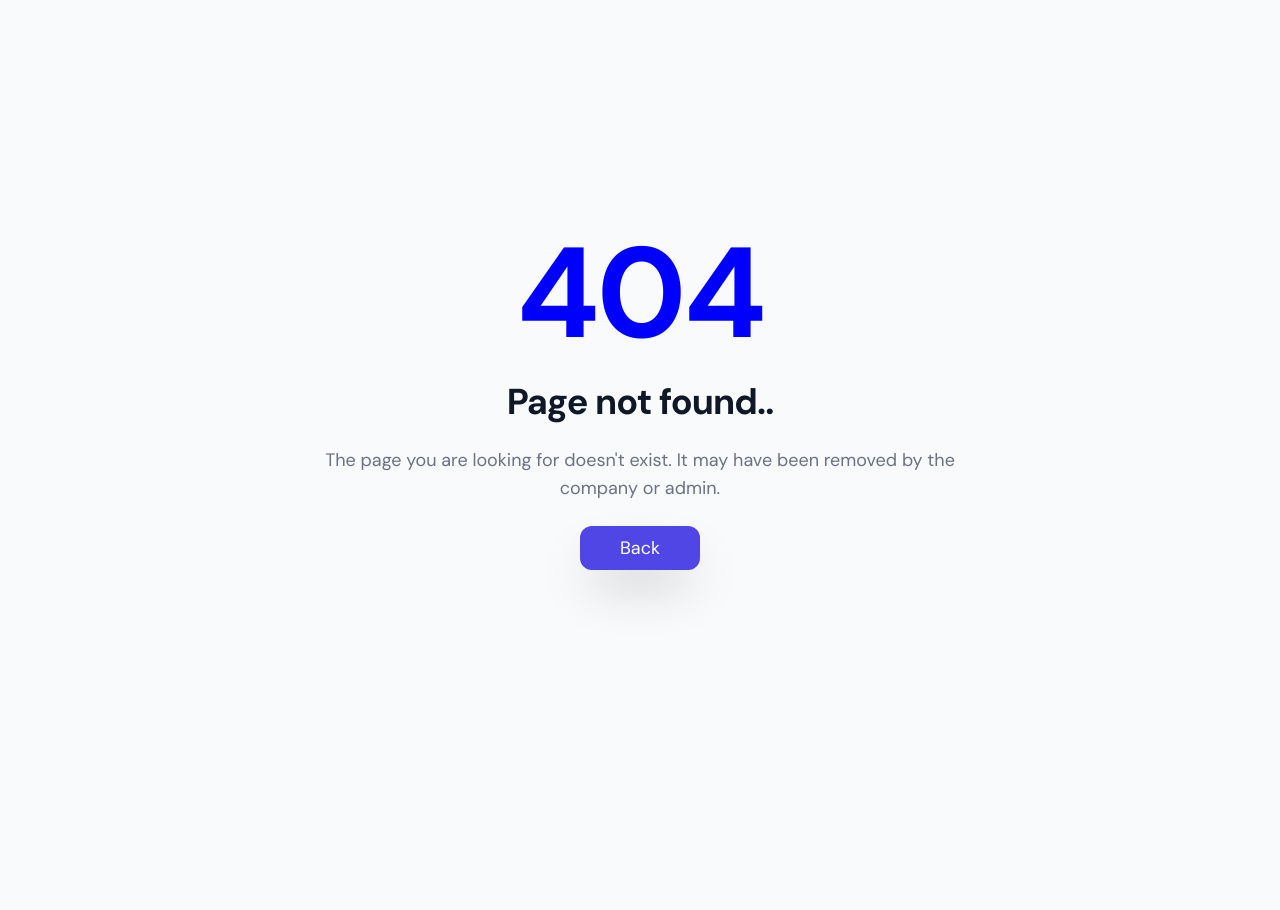
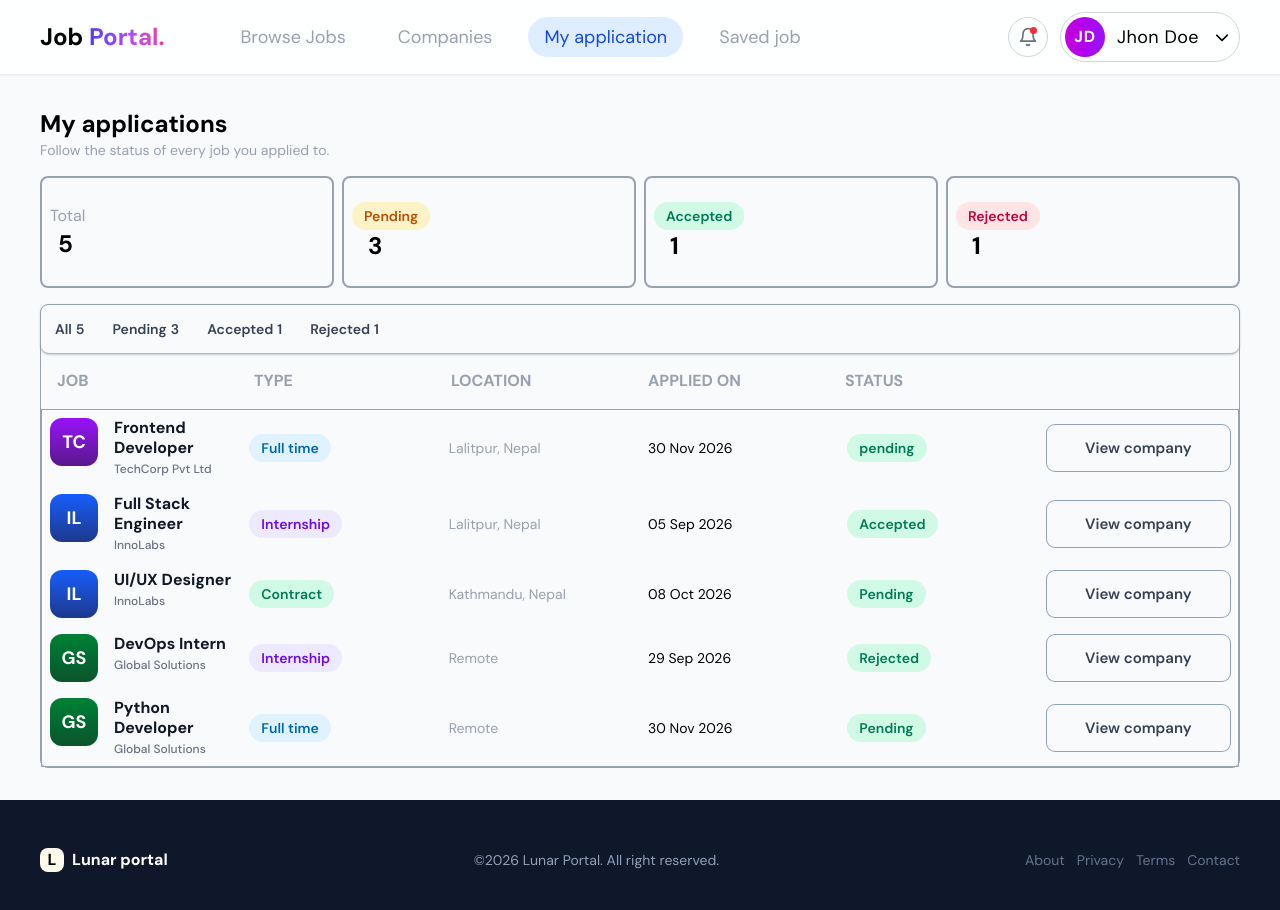
Before and after one commit to gokul-lamsal/jobkhoj, a React (Vite) app in the folder frontend/: page /seeker/application in a window 1280 px wide. Before the commit this address led to /not-found. Shown: the top 910 px of the page. Before the commit the page ends 800 px from the top, so only its background shows below. Built offline with nearby package versions, Linux system fonts and the light colour scheme.

Commit message:
Seeker Application is added

```diff
--- a/frontend/src/App.jsx
+++ b/frontend/src/App.jsx
@@ -13,6 +13,8 @@ import SeekerDashBoard from "./pages/seeker/SeekerDashBoard";
 import Browsepage from "./pages/public/Browsepage";
 import CompaniesPage from "./pages/public/CompaniesPage";
 import SeekerJobPage from "./pages/seeker/SeekerJobPage";
+import SeekerApplication from "./pages/seeker/SeekerApplication";
+
 
 function App() {
   const route = createBrowserRouter([
@@ -68,6 +70,10 @@ function App() {
               path: "browse/:id",
               element: <SeekerJobPage />,
             },
+             {
+              path: "application",
+              element: <SeekerApplication />,
+            },
           ]
         }
 
--- /dev/null
+++ b/frontend/src/pages/seeker/SeekerApplication.jsx
@@ -0,0 +1,224 @@
+import React, { useState } from "react";
+import Badge from "../../components/global/Badge";
+import { badgeType, gradients } from "../../components/helpers/ColorAndBadge";
+import Button from "../../components/global/Button";
+
+function SeekerApplication() {
+  const [jobInfo, setJobInfo] = useState([
+    {
+      id: 1,
+      title: "Frontend Developer",
+      company: "TechCorp Pvt Ltd",
+      initials: "TC",
+      jobType: "Full time",
+      location: "Lalitpur, Nepal",
+      accentColor: "purple",
+      salary: "NPR 50k-70k",
+      appliedOn: "30 Nov 2026",
+      status: "pending",
+    },
+    {
+      id: 2,
+      title: "Full Stack Engineer",
+      company: "InnoLabs",
+      location: "Lalitpur, Nepal",
+      initials: "IL",
+      accentColor: "blue",
+      jobType: "Internship",
+      appliedOn: "05 Sep 2026",
+      status: "Accepted",
+    },
+    {
+      id: 3,
+      title: "UI/UX Designer",
+      company: "InnoLabs",
+      location: "Kathmandu, Nepal",
+      initials: "IL",
+      accentColor: "blue",
+      jobType: "Contract",
+      appliedOn: "08 Oct 2026",
+      status: "Pending",
+    },
+    {
+      id: 4,
+      title: "DevOps Intern",
+      company: "Global Solutions",
+      location: "Remote",
+      initials: "GS",
+      accentColor: "green",
+      jobType: "Internship",
+      postedAt: "2 days ago",
+      appliedOn: "29 Sep 2026",
+      status: "Rejected",
+    },
+    {
+      id: 5,
+      title: "Python Developer",
+      company: "Global Solutions",
+      initials: "GS",
+      accentColor: "green",
+      location: "Remote",
+      jobType: "Full time",
+      postedAt: "2 days ago",
+      appliedOn: "30 Nov 2026",
+      status: "Pending",
+    },
+  ]);
+  return (
+    <main>
+      <section className=" flex flex-col gap-4 py-8">
+        <div>
+          <h1 className="font-bold text-2xl">My applications</h1>
+          <p className="text-sm text-gray-400">
+            Follow the status of every job you applied to.
+          </p>
+        </div>
+
+        {/* status part */}
+
+        <div className="grid grid-cols-4 gap-2 ">
+          <div className="border-2 border-gray-400 rounded-lg py-6 px-2 flex flex-col justify-center">
+            <p className="text-md text-gray-400">Total</p>
+            <h1 className="text-2xl font-extrabold px-2">5</h1>
+          </div>
+          <div className="border-2 border-gray-400 rounded-lg py-6 px-2 flex flex-col justify-center">
+            <span>
+              <Badge type="warning" text={"Pending"} />
+            </span>
+            <h1 className="text-2xl font-extrabold px-4">3</h1>
+          </div>
+          <div className="border-2 border-gray-400 rounded-lg py-6 px-2 flex flex-col justify-center">
+            <span>
+              <Badge type="success" text={"Accepted"} />
+            </span>
+            <h1 className="text-2xl font-extrabold px-4">1</h1>
+          </div>
+          <div className="border-2 border-gray-400 rounded-lg py-6 px-2 flex flex-col justify-center">
+            <span>
+              <Badge type="danger" text={"Rejected"} />
+            </span>
+            <h1 className="text-2xl font-extrabold px-4">1</h1>
+          </div>
+        </div>
+
+        {/* last part */}
+        <div className="border border-gray-400 rounded-lg">
+          <div>
+            <div className="flex gap-4 shadow shadow-gray-400 p-2 rounded-lg">
+              <div className="group flex justify-center items-center gap-1 p-1.5 rounded-2xl cursor-pointer hover:bg-primary-hover transition-colors duration-300">
+                <p className="font-semibold text-gray-700 text-sm group-hover:text-white">
+                  All
+                </p>
+                <p className="font-semibold text-gray-700 text-sm group-hover:text-white">
+                  5
+                </p>
+              </div>
+              <div className="group flex justify-center items-center gap-1 p-1.5 rounded-2xl cursor-pointer hover:bg-primary-hover transition-colors duration-300">
+                <p className="font-semibold text-gray-700 text-sm group-hover:text-white">
+                  Pending
+                </p>
+                <p className="font-semibold text-gray-700 text-sm group-hover:text-white">
+                  3
+                </p>
+              </div>
+              <div className="group flex justify-center items-center gap-1 p-1.5 rounded-2xl cursor-pointer hover:bg-primary-hover transition-colors duration-300">
+                <p className="font-semibold text-gray-700 text-sm group-hover:text-white">
+                  Accepted
+                </p>
+                <p className="font-semibold text-gray-700 text-sm group-hover:text-white">
+                  1
+                </p>
+              </div>
+              <div className="group flex justify-center items-center gap-1 p-1.5 rounded-2xl cursor-pointer hover:bg-primary-hover transition-colors duration-300">
+                <p className="font-semibold text-gray-700 text-sm group-hover:text-white">
+                  Rejected
+                </p>
+                <p className="font-semibold text-gray-700 text-sm group-hover:text-white">
+                  1
+                </p>
+              </div>
+            </div>
+
+            <div className="p-4 grid grid-cols-6 gap-4 items-center justify-center">
+              <div>
+                <p className="font-bold text-gray-400">JOB</p>
+              </div>
+              <div>
+                <p className="font-bold text-gray-400">TYPE</p>
+              </div>
+              <div>
+                <p className="font-bold text-gray-400">LOCATION</p>
+              </div>
+              <div>
+                <p className="font-bold text-gray-400">APPLIED ON</p>
+              </div>
+              <div>
+                <p className="font-bold text-gray-400">STATUS</p>
+              </div>
+            </div>
+            <div className="border border-gray-400">
+              {jobInfo.map((JobDetails, i) => (
+                <div className="p-2 grid grid-cols-6 gap-4 justify-center items-center">
+                  <div className="flex flex-col gap-2">
+                    <div>
+                      <div className="flex gap-4">
+                        <div
+                          className={`h-12 w-12 shrink-0 rounded-xl flex items-center justify-center text-white font-bold text-lg bg-linear-to-b ${gradients[JobDetails.accentColor]}`}
+                        >
+                          {JobDetails.initials}
+                        </div>
+                        <div className="flex flex-col gap-0.5">
+                          <h3 className="font-bold text-md leading-tight text-gray-900">
+                            {JobDetails.title}
+                          </h3>
+                          <span className="text-[12px] font-medium text-gray-500">
+                            {JobDetails.company}
+                          </span>
+                        </div>
+                      </div>
+                    </div>
+                  </div>
+
+                  <div className="flex flex-col gap-2">
+                    <div className="shrink-0">
+                      <Badge
+                        type={badgeType[JobDetails.jobType.toLowerCase()]}
+                        text={JobDetails.jobType}
+                      />
+                    </div>
+                  </div>
+
+                  <div className="flex flex-col gap-2">
+                    <div>
+                      <p className="text-sm text-gray-400">
+                        {JobDetails.location}
+                      </p>
+                    </div>
+                  </div>
+
+                  <div className="flex flex-col gap-2">
+                    <div>
+                      <p className="text-sm ">{JobDetails.appliedOn}</p>
+                    </div>
+                  </div>
+
+                  <div className="flex flex-col gap-2">
+                    <div className="shrink-0">
+                      <Badge type="success" text={JobDetails.status} />
+                    </div>
+                  </div>
+
+                  <div className=" ring-slate-400 ring  hover:ring-slate-700 text-center  active:scale-95 transition-all duration-200 px-4 py-3 text-[15px] font-semibold text-gray-700 rounded-lg cursor-pointer">
+                    View company
+                  </div>
+                </div>
+              ))}
+            </div>
+          </div>
+        </div>
+      </section>
+    </main>
+  );
+}
+
+export default SeekerApplication;
```
